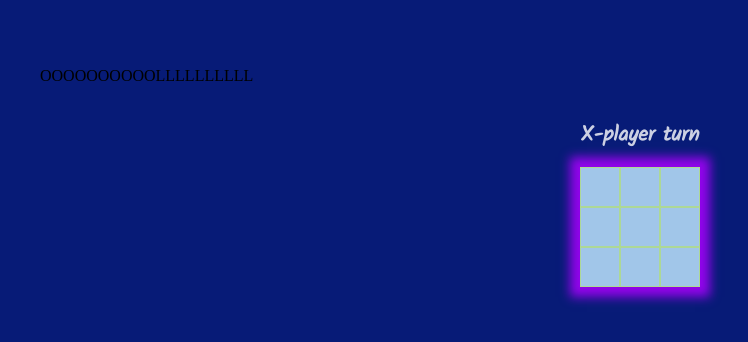
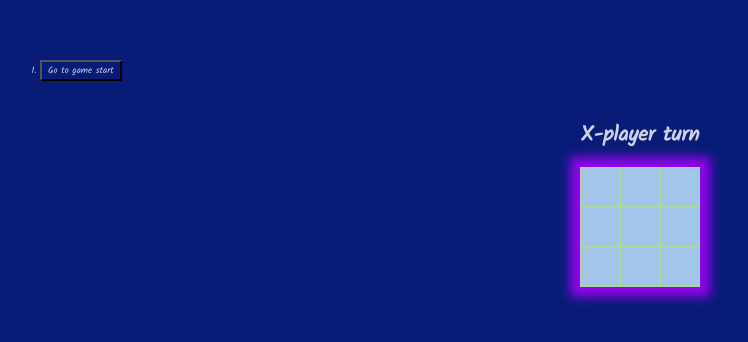
Before and after one commit to Folk555/reactjs_demo, a React (Create React App) app: page / in a window 1280 px wide. Shown: the part 144-486 px from the top of the page, without its empty margins (0-748 px from the left). Built offline with nearby package versions, Linux system fonts and the light colour scheme.

Commit message:
реализован возврат по истории игры

```diff
--- a/src/Game.tsx
+++ b/src/Game.tsx
@@ -7,18 +7,40 @@ export default function Game() {
 
     const [xIsNext, setXIsNext] = useState(true);
     const [history, setHistory] = useState([Array<string|null>(9).fill(null)])
-    const currentSquares = history[history.length - 1]
+    const [currentMove, setCurrentMove] = useState(0);
+    const currentSquares = history[currentMove]
 
     function handlePlay(nextSquares: (string|null)[]) {
-        setHistory([...history, nextSquares])
+        const nextHistory = [...history.slice(0, currentMove + 1), nextSquares];
+        setHistory(nextHistory);
+        setCurrentMove(nextHistory.length - 1);
         setXIsNext(!xIsNext)
       }
+
+    function jumpTo(nextMove: number) {
+        setCurrentMove(nextMove);
+        setXIsNext(nextMove % 2 === 0);
+    }
+
+    const moves = history.map((squares, move) => {
+        let description;
+        if (move > 0) {
+          description = 'Go to turn #' + move;
+        } else {
+          description = 'Go to game start';
+        }
+        return (
+          <li key={move}>
+            <button className="history" onClick={() => jumpTo(move)}>{description}</button>
+          </li>
+        );
+      });
 
     return (
         <>
         <Board xIsNext={xIsNext} squares={currentSquares} onPlay={handlePlay}/>
-        <div>
-            <ol>OOOOOOOOOOLLLLLLLLLL</ol>
+        <div className="history">
+            <ol>{moves}</ol>
         </div>
         </>
   );
--- a/src/css/Styles.css
+++ b/src/css/Styles.css
@@ -60,3 +60,10 @@
     top: 35%;
     transform: translateY(-50%);
 }
+
+.history {
+    color: #ffffffcb;
+    background: rgba(19, 101, 224, 0);
+    font-size: 9px;
+    font-family: 'Kalam', cursive;
+}
```
